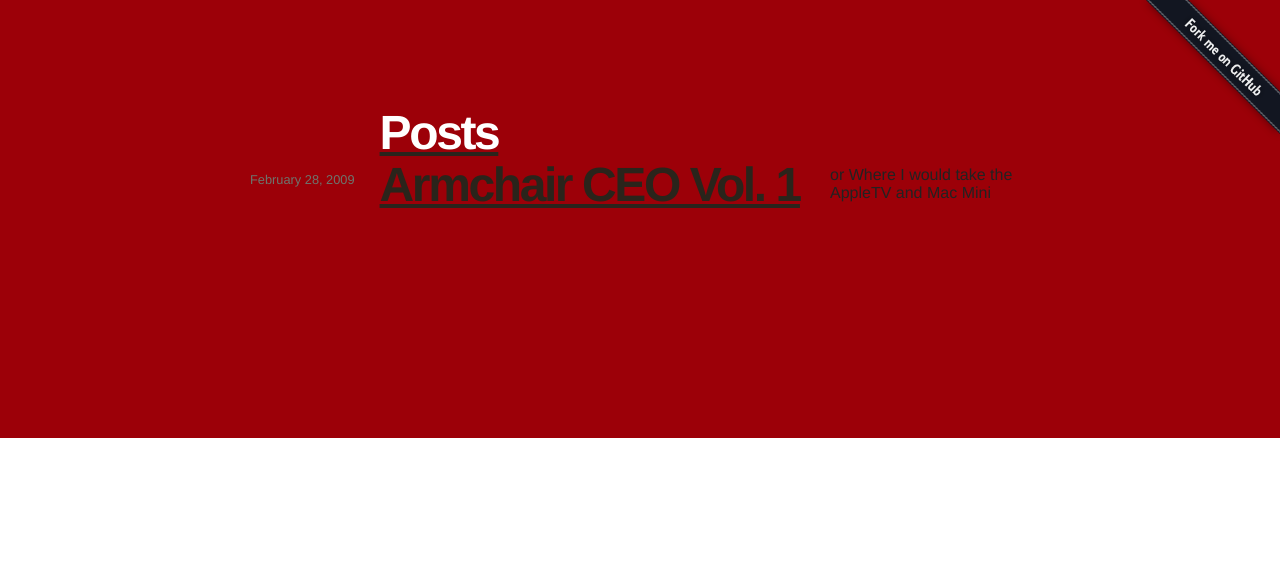
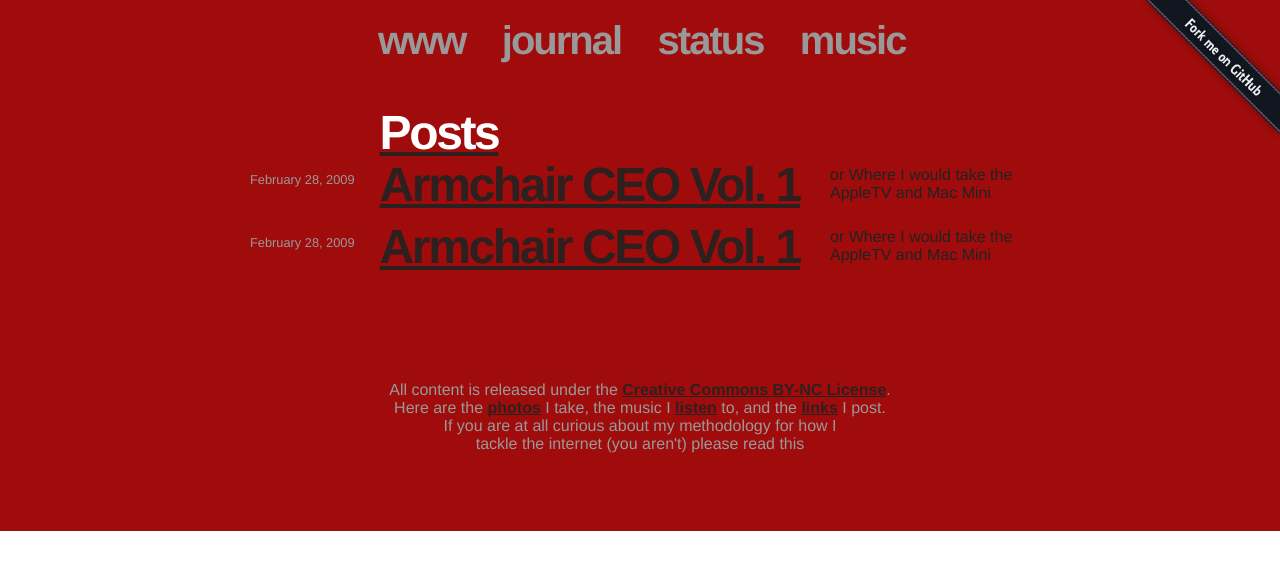
Before and after one commit to drewfranklin/drewfranklin.github.io, a Jekyll site: the page built from index.html, in a window 1280 px wide. Shown: the top 570 px of the page. Built offline with Jekyll 4.4.1, drawn with Linux system fonts in a browser that asks for light colours; nearby versions of some CDN libraries.

Commit message:
Added header footer and style changes. Moved armchair ceo out of the limelight. Changed links for new system of markingdown links.

```diff
--- a/_layouts/default.html
+++ b/_layouts/default.html
@@ -11,7 +11,14 @@
 	<script type="text/javascript" src="/scripts/links.js" charset="utf-8"></script>
 </head>
 <body>
-	<div id="header"></div>
+	<div id="header">
+		<ul id="nav">
+			<li><a href="http://www.drewfranklin.com/">www</a></li>
+			<li><a href="http://drewfranklin.tumblr.com/">journal</a></li>
+			<li><a href="http://twitter.com/drewfranklin/">status</a></li>
+			<li><a href="http://drewfranklin.bandcamp.com/">music</a></li>
+		</ul>
+	</div>
 	{{ content }}
 	<a href="http://github.com/drewfranklin"><img style="position: absolute;top: 0;right: 0;border: 0;" src="/images/forkme_right_darkblue.png" alt="Fork me on GitHub"></a>
 </body>
--- a/css/master.css
+++ b/css/master.css
@@ -2,7 +2,7 @@
 	font-family: "Helvetica Neue", Helvetica, Arial, sans-serif;
 	font-size: 16px;
 	line-height: 1.125em;
-	color: rgb(30, 40, 30);
+	color: rgb(34, 34, 34);
 }
 
 strong {
@@ -22,13 +22,14 @@
 a, #main.home a {
 	outline: none;
 	font-weight: bold;
-	color: rgb(30, 40, 30);
-	color: rgba(30, 40, 30, .9);
-	*color: rgb(30, 40, 30);
+	color: rgb(34, 34, 34);
+	color: rgba(34, 34, 34, .9);
+	*color: rgb(34, 34, 34);
 }
 
 a:hover, #main.home a:hover {
-	color: rgba(30, 40, 30, .7);
+	color: rgba(34, 34, 34, .7);
+	text-decoration: underline;
 }
 
 /* UTILITY */
@@ -42,7 +43,7 @@
 }
 
 .quiet {
-	color: rgba(30, 40, 30, .65);
+	color: rgba(34, 34, 34, .65);
 }
 
 .link-list {
@@ -71,13 +72,21 @@
 
 #header {
 	height: 100px;
-	background-color: #9C0008;
+	background-color: #A00C0C;
+}
+
+#header h2 {
+	color: #999;
 }
 
 #footer {
 	height: 150px;
-	background-color: #111520;
+	padding-top: 30px;
+	background-color: rgb(18, 22, 33);
+	text-align: center;
+	color: #999;
 }
+
 .posts {
 	width: 780px;
 	margin-left: auto;
@@ -89,34 +98,73 @@
 /* MAIN */
 
 #main {
-	background-color: #EDE9EA;
+	background-color: #FFF;
 	color: rgb(34, 34, 34);
 }
 
 #main h1, #main h2, #main h3 {
-	color: rgb(53, 62, 53);
+	color: rgb(18, 22, 33);
 }
 
 #main a {
-	color: #9C0008
+	color: #A00C0C;
 }
 
 #main a:hover {
-	color: rgb(75, 34, 34)
+	color: rgb(34, 34, 34)
 }
+
+/* NAV */
+
+#nav {
+	width: 780px;
+	margin-left: auto;
+	margin-right: auto;
+	margin-bottom: 30px;
+	padding-left: 16em;
+	overflow: hidden;
+}
+
+#nav li {
+	display: inline;
+	margin-top: 30px;
+}
+
+#nav a:link, #nav a:visited {
+	color: #999;
+	text-decoration: none;
+	font-size: 2.5em;
+	line-height: 2em;
+	letter-spacing: -0.05em;
+	margin: 0.8em 0.8em 0.5em 0em;
+	letter-spacing: -0.05em;
+}
+
+#nav a.active:link, #nav a.active:visited, #nav a:hover {
+	border-bottom: 4px solid rgb(34, 34, 34);
+	padding-bottom: 2px;
+	color: rgb(34, 34, 34);
+}
+
 
 /* HOME */
 
 #main.home, #footer.home {
-	background-color: #9C0008;
+	background-color: #A00C0C;
 }
 
 #main.home h1, #main.home h2 {
 	color: #FFF;
+	text-decoration: none;
 	font-size: 3em;
 	width: 10em;
-	margin: .5em 0em 0.5em 2.7em;
+	margin: 0.5em 0em 0.5em 2.7em;
 	letter-spacing: -0.05em;
+}
+
+#main.home p {
+	font-family: inherit;
+	text-indent: 0;
 }
 
 .post .summary {
@@ -162,7 +210,7 @@
     float: left;
     font-size: 0.80em;
 	padding: 0.4em 0 0;
-    color: rgb(109, 116, 109);
+    color: #999;
 }
 
 /* POST TEXT */
@@ -170,7 +218,7 @@
 .post .post-text {
     float: right;
     width: 516px;
-    padding: 0 132px 15px;
+    padding: 0em 132px 15px;
 }
 
 .post .post-text p {
@@ -178,38 +226,6 @@
     font-size: 1.125;
     line-height: 1.5em;
     text-indent: 1em;
-}
-
-.post .post-text p:first-child,
-.post .post-text .summary+p,
-.post .post-text h3+p,
-.post .post-text p.first {
-    text-indent: 0;
-}
-
-.post .post-text h3+p,
-.post .post-text p.first {
-    margin-top: 1em;
-}
-
-.post .post-text a,
-.post .post-text strong,
-.post .post-text h3 {
-    font-weight: bold;
-    font-family: "Helvetica Neue", Helvetica, Arial, sans-serif;
-    line-height: 1em;
-}
-
-.post .post-text h3 {
-    margin-left: 0;
-    font-size: 1.125em;
-    margin-top: 1.5em;
-}
-
-.post .post-text p.first strong:first-child,
-.post .post-text .summary+p strong:first-child {
-    font-size: 1.125em;
-    line-height: 1.25em;
 }
 
 .post .post-text ul,
@@ -242,7 +258,3 @@
     padding-top: 0;
     padding-left: 0;
 }
-
-.post .post-text .caps {
-    font-size: 0.9em;
-}
--- a/index.html
+++ b/index.html
@@ -15,4 +15,9 @@
 	</div>
 	<div id="links" class="posts"></div>
 </div>
-<div id="footer" class="home"></div>
+<div id="footer" class="home">
+	<p>All content is released under the <a rel="license" href="http://creativecommons.org/licenses/by-nc/3.0/us/">Creative Commons BY-NC License</a>.</p>
+	<p>Here are the <a href="http://www.flickr.com/photos/drewfranklin" title="Flickr">photos</a> I take, the music I <a href="http://www.last.fm/user/drewfranklin" title="Last.fm">listen</a> to, and the <a href="http://delicious.com/drewtfranklin" title="Delicious">links</a> I post.</p>
+	<p>If you are at all curious about my methodology for how I</p>
+	<p>tackle the internet (you aren't) please read this</p>
+</div>
--- a/scripts/links.js
+++ b/scripts/links.js
@@ -1,4 +1,3 @@
-/* global variables */
 var descList = new Array();
 var itemList = "";
 var feed = "http://pipes.yahoo.com/pipes/pipe.run?_id=48574491c6ed476136cb3fff8be0a34d&_render=json&_callback=?"
@@ -27,5 +26,5 @@
 function make_feed_item(item) {
 	return '<div class="post link"><span class="date">' + item.pubDate  + '</span>' +
 		'<h3><a href="' + item.link + '">' + item.title + '</a></h3>' +
-		'<div class="post-text">' + item.description + '</div></div>';
+		'<div class="post-text">' + item.description.replace(/rel="nofollow" target="_blank"/g, '') + '</div></div>';
 }
```
Also changed, not shown: _layouts/main.html (+6 -1 lines), _posts/09-02-28-armchair-ceo.markdown (added, +22 -0 lines).
